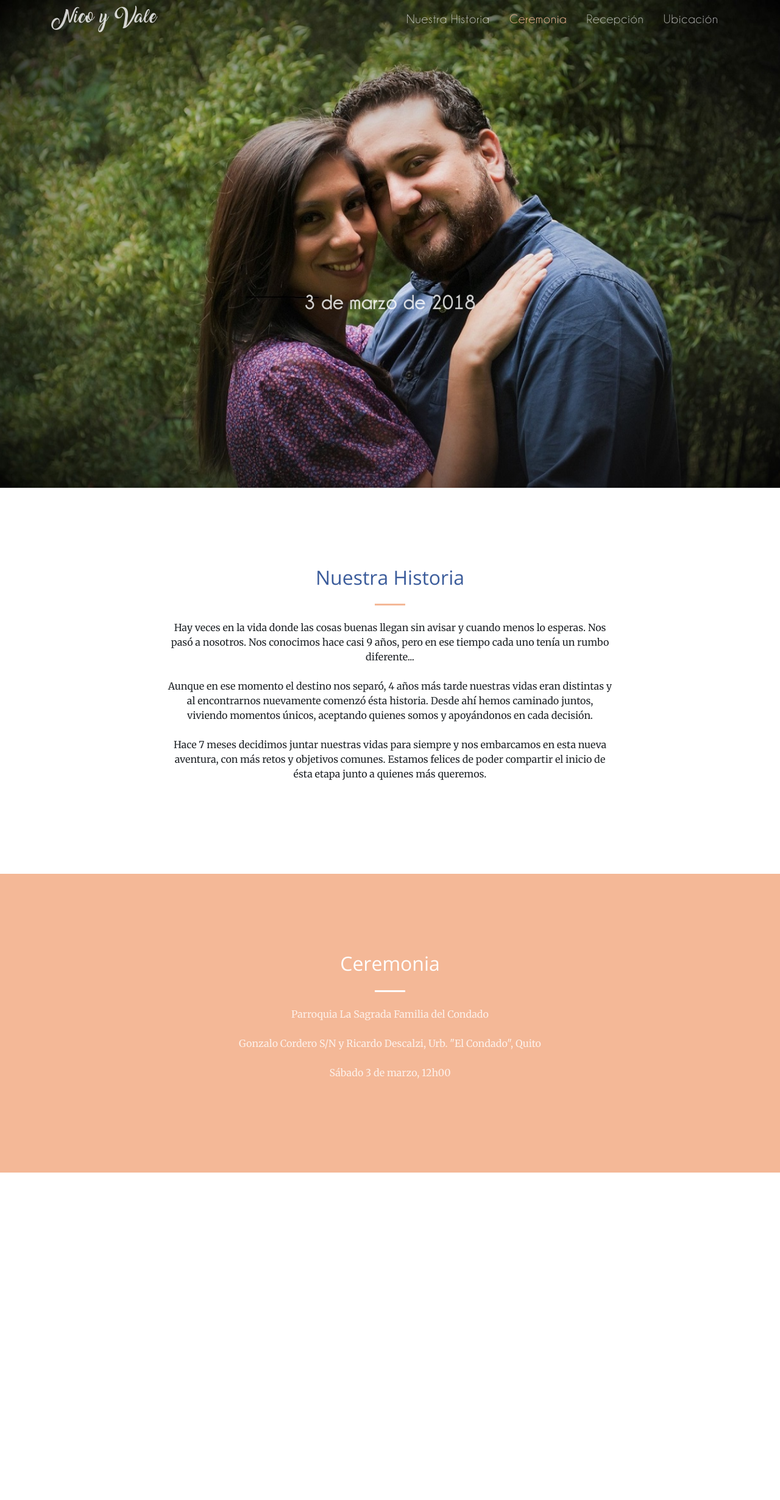
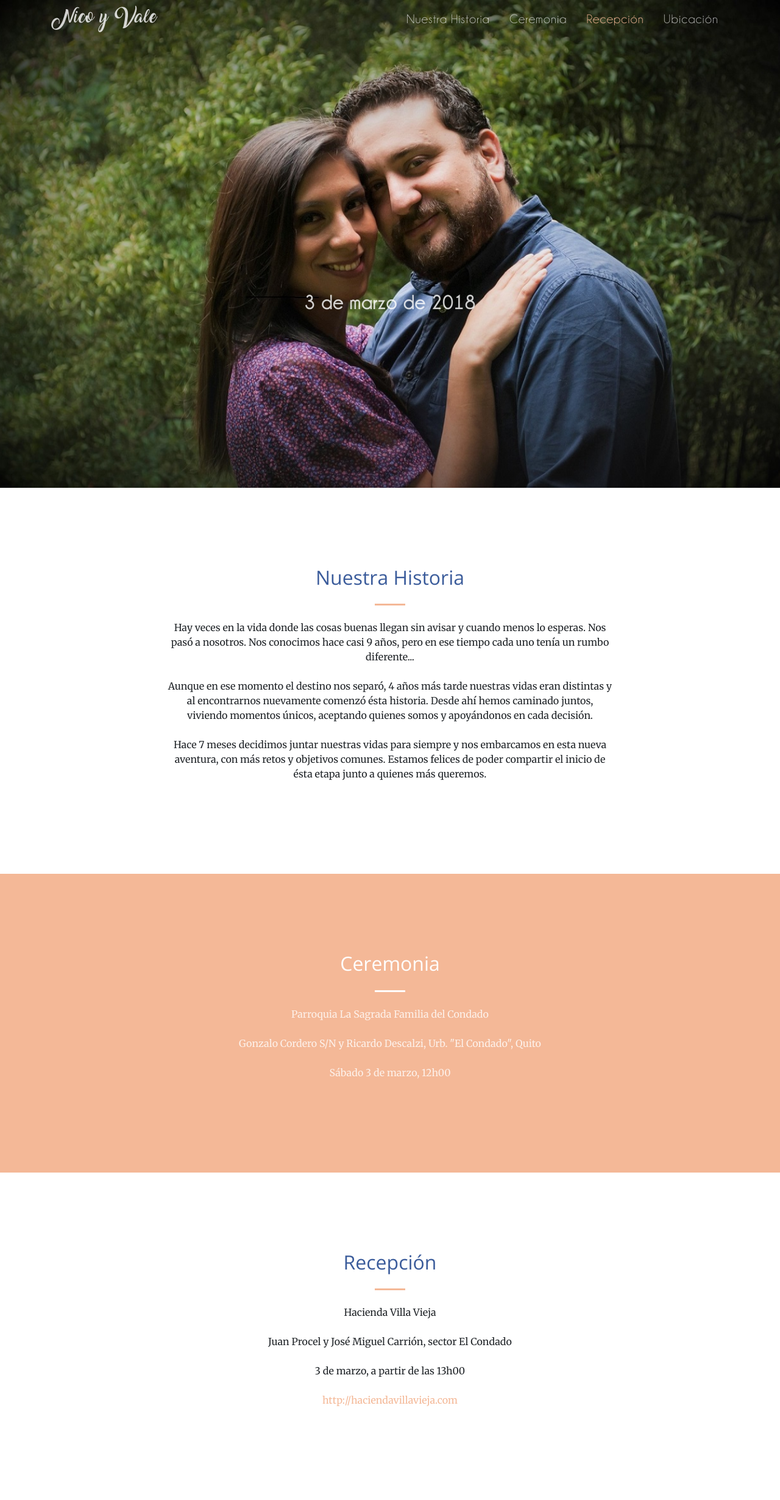
Before and after one commit to alejandromesias/celebrar_py, a Django app: page /nicoyvale/ in a window 1280 px wide. Shown: the whole page at 61% size. Before the commit the page ends 1923 px from the top, so only its background shows below. Run offline with Django 3.2, Linux system fonts and the light colour scheme; some libraries are stand-ins or nearby versions.

Commit message:
seccion recepcion

```diff
--- a/nicoyvaleapp/views.py
+++ b/nicoyvaleapp/views.py
@@ -8,9 +8,15 @@ def home(request):
     historia_parr1 = "Hay veces en la vida donde las cosas buenas llegan sin avisar y cuando menos lo esperas. Nos pasó a nosotros. Nos conocimos hace casi 9 años, pero en ese tiempo cada uno tenía un rumbo diferente... "
     historia_parr2 = "Aunque en ese momento el destino nos separó, 4 años más tarde nuestras vidas eran distintas y al encontrarnos nuevamente comenzó ésta historia. Desde ahí hemos caminado juntos, viviendo momentos únicos, aceptando quienes somos y apoyándonos en cada decisión."
     historia_parr3 = "Hace 7 meses decidimos juntar nuestras vidas para siempre y nos embarcamos en esta nueva aventura, con más retos y objetivos comunes. Estamos felices de poder compartir el inicio de ésta etapa junto a quienes más queremos."
+
     nombre_ceremonia = "Parroquia La Sagrada Familia del Condado"
     direccion_ceremonia = 'Gonzalo Cordero S/N y Ricardo Descalzi, Urb. "El Condado", Quito'
     hora_ceremonia = "Sábado 3  de marzo, 12h00"
+
+    nombre_recepcion = "Hacienda Villa Vieja"
+    direccion_recepcion = "Juan Procel y José Miguel Carrión, sector El Condado"
+    hora_recepcion = "3 de marzo, a partir de las 13h00"
+    web_recepcion = "http://haciendavillavieja.com"
 
     context_dic = {'marquesina': marquesina,
                 'historia_parr1': historia_parr1,
@@ -19,6 +25,10 @@ def home(request):
                 'nombre_ceremonia':nombre_ceremonia,
                 'direccion_ceremonia':direccion_ceremonia,
                 'hora_ceremonia':hora_ceremonia,
+                'nombre_recepcion':nombre_recepcion,
+                'direccion_recepcion':direccion_recepcion,
+                'hora_recepcion':hora_recepcion,
+                'web_recepcion':web_recepcion,
                 }
     return render(request, 'nicoyvaleapp/nyv_home.html', context = context_dic)
 
--- a/templates/nicoyvaleapp/nyv_home.html
+++ b/templates/nicoyvaleapp/nyv_home.html
@@ -117,6 +117,24 @@
       </div>
     </section>
 
+    <!-- <section class="bg-primary" id="about"> -->
+    <section id="recepcion">
+      <div class="container">
+        <div class="row">
+          <div class="col-lg-8 mx-auto text-center">
+            <h2 class="section-heading text-darkTitle ">Recepción</h2>
+            <hr class="my-4">
+            <p class= "mb-4">
+              {{nombre_recepcion}}<br><br>
+              {{direccion_recepcion}}<br><br>
+              {{hora_recepcion}}<br><br>
+              <a clas="nav-link" target="_blank" href="{{web_recepcion}}">{{web_recepcion}}</a>
+            </p>
+          </div>
+        </div>
+      </div>
+    </section>
+
 
 
     <!-- Bootstrap core JavaScript -->
```
